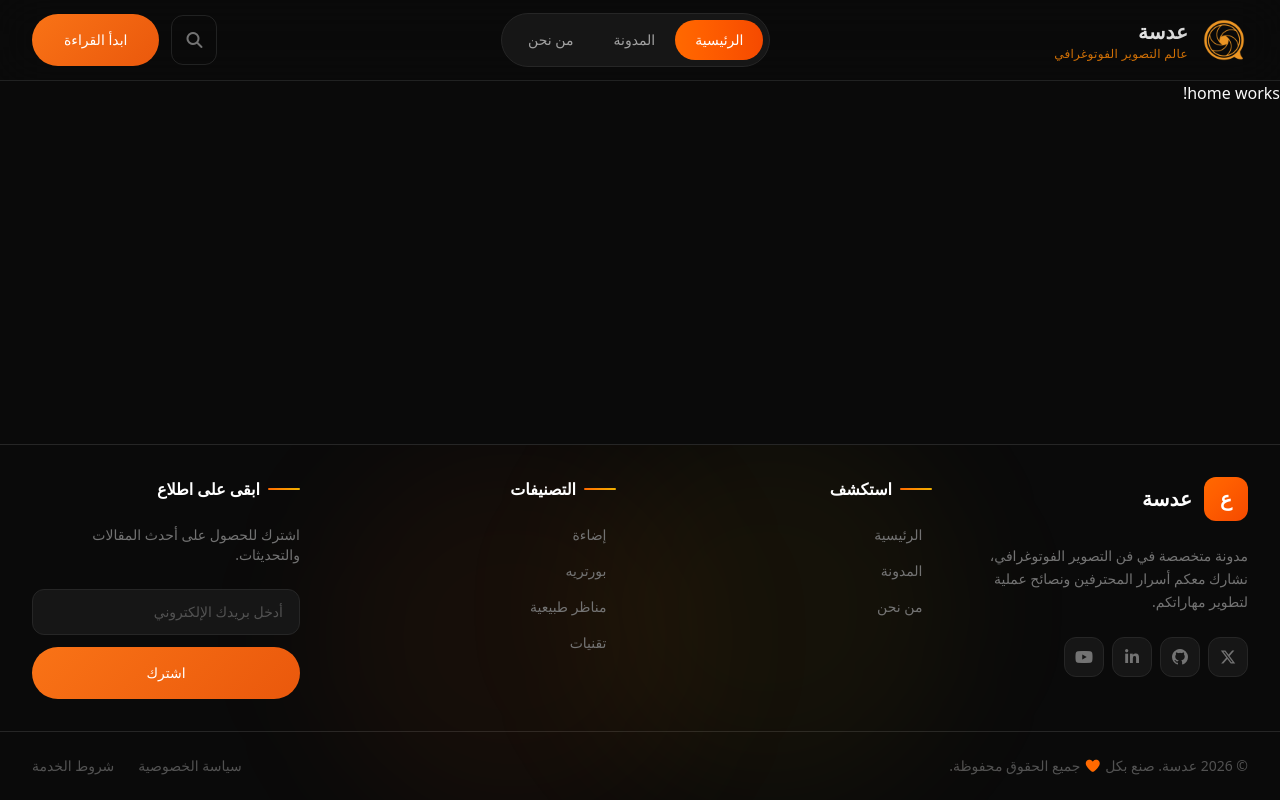
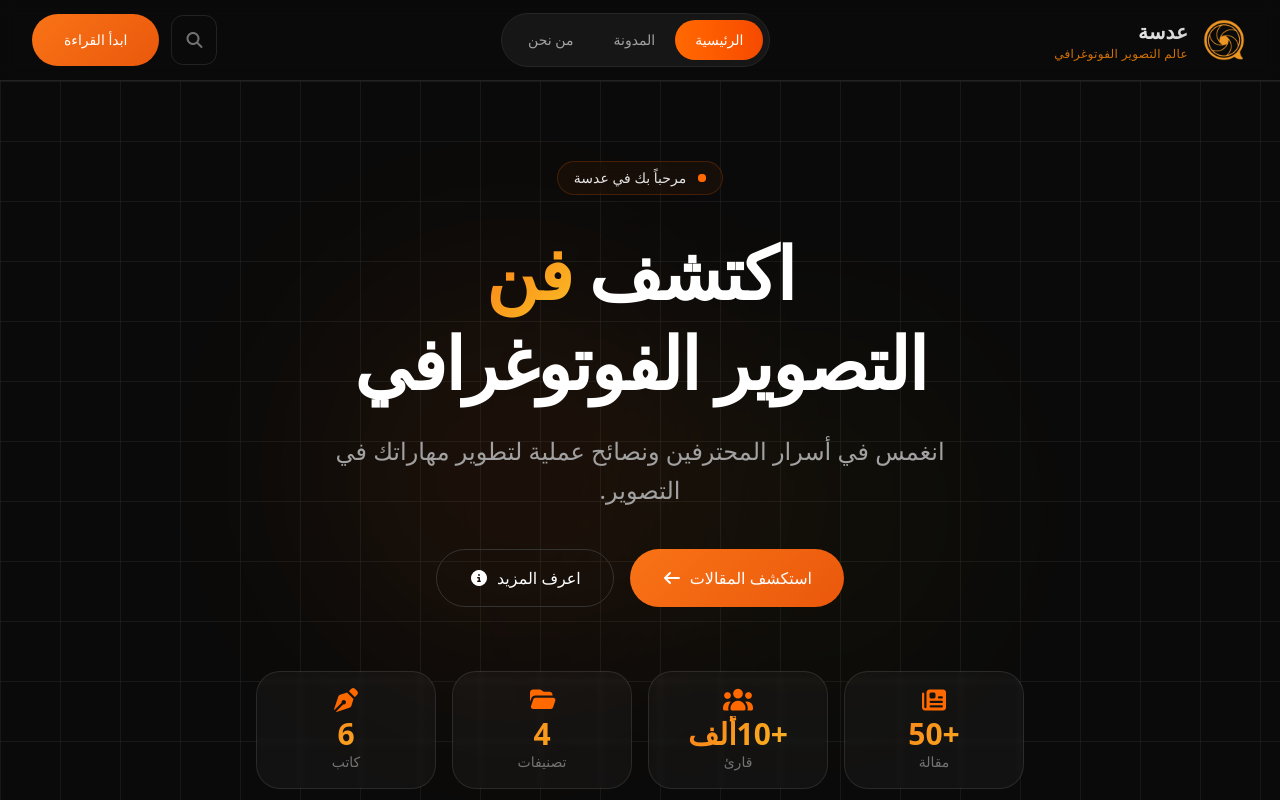
Before and after one commit to Kerolos2000/adasa, an Angular app: page /home in a window 1280 px wide. Shown: the top 800 px of the page. Built offline with nearby package versions, Linux system fonts and the light colour scheme.

Commit message:
feat: 🎸 Add Hero Section in Home Page

```diff
--- a/src/app/app.routes.ts
+++ b/src/app/app.routes.ts
@@ -8,7 +8,7 @@ export const routes: Routes = [
   },
   {
     path: 'home',
-    loadComponent: () => import('./features/home/home.component').then((m) => m.HomeComponent),
+    loadComponent: () => import('./features/home/page/home.component').then((m) => m.HomeComponent),
     title: 'عدسة - عالم التصوير',
   },
   {
--- a/src/app/features/home/home.component.html
+++ /dev/null
@@ -1 +0,0 @@
-<p>home works!</p>
--- /dev/null
+++ b/src/app/features/home/page/home.component.html
@@ -0,0 +1 @@
+<app-hero-section />
--- a/src/app/features/home/home.component.ts
+++ b/src/app/features/home/page/home.component.ts
@@ -1,10 +1,11 @@
 import { CommonModule } from '@angular/common';
 import { Component } from '@angular/core';
 import { RouterModule } from '@angular/router';
+import { HeroSectionComponent } from '../sections/hero-section/hero-section.component';
 
 @Component({
   selector: 'app-home',
-  imports: [CommonModule, RouterModule],
+  imports: [CommonModule, RouterModule, HeroSectionComponent],
   templateUrl: './home.component.html',
 })
 export class HomeComponent {}
--- /dev/null
+++ b/src/app/features/home/sections/hero-section/hero-section.component.html
@@ -0,0 +1,39 @@
+<section class="relative">
+  <app-background-grid />
+
+  <div class="relative max-w-7xl mx-auto px-4 sm:px-6 lg:px-8 py-20">
+    <div class="text-center max-w-4xl mx-auto">
+      <app-section-label label="مرحباً بك في عدسة"></app-section-label>
+
+      <h1 class="text-5xl md:text-6xl lg:text-7xl font-bold text-white mb-6 leading-tight tracking-tight">
+        اكتشف <span class="gradient-text">فن</span><br>التصوير الفوتوغرافي
+      </h1>
+
+      <p class="text-xl md:text-2xl text-neutral-400 mb-10 max-w-2xl mx-auto leading-relaxed">
+        انغمس في أسرار المحترفين ونصائح عملية لتطوير مهاراتك في التصوير.
+      </p>
+
+      <div class="flex flex-col sm:flex-row justify-center gap-4 mb-16">
+        @for (btn of buttons; track btn.href) {
+        <a [href]="btn.href"
+          class="{{ btn.type === 'main' ? 'main-btn' : 'secondary-btn' }} inline-flex items-center justify-center gap-2 group"
+          data-discover="true">
+          <span>{{ btn.label }}</span>
+          <i
+            class="fa-solid {{ btn.icon }} {{ btn.rotate ? 'rotate-180 group-hover:-translate-x-1 transition-transform' : '' }}"></i>
+        </a>
+        }
+      </div>
+
+      <div class="grid grid-cols-2 md:grid-cols-4 gap-4 max-w-3xl mx-auto">
+        @for (stat of stats; track stat.value) {
+        <div class="glass-card p-4 hover:scale-105 transition-transform duration-300 animate-delay-[{{stat.delay}}ms]">
+          <i class="fa-solid {{ stat.icon }} text-2xl text-orange-500 mb-1"></i>
+          <p class="text-2xl md:text-3xl font-bold gradient-text">{{ stat.value }}</p>
+          <p class="text-neutral-500 text-sm">{{ stat.label }}</p>
+        </div>
+        }
+      </div>
+    </div>
+  </div>
+</section>
--- /dev/null
+++ b/src/app/features/home/sections/hero-section/hero-section.component.ts
@@ -0,0 +1,37 @@
+import { Component } from '@angular/core';
+import { BackgroundGridComponent } from '../../../../shared/components/background-grid/background-grid.component';
+import { SectionLabelComponent } from '../../../../shared/components/section-label/section-label.component';
+
+interface HeroButton {
+  label: string;
+  icon?: string;
+  href: string;
+  type: 'main' | 'secondary';
+  rotate?: boolean;
+}
+
+interface HeroStat {
+  icon: string;
+  value: string;
+  label: string;
+  delay: number;
+}
+
+@Component({
+  selector: 'app-hero-section',
+  imports: [BackgroundGridComponent, SectionLabelComponent],
+  templateUrl: './hero-section.component.html',
+})
+export class HeroSectionComponent {
+  buttons: HeroButton[] = [
+    { label: 'استكشف المقالات', href: '/blog', type: 'main', icon: 'fa-arrow-right', rotate: true },
+    { label: 'اعرف المزيد', href: '/about', type: 'secondary', icon: 'fa-circle-info' },
+  ];
+
+  stats: HeroStat[] = [
+    { icon: 'fa-newspaper', value: '+50', label: 'مقالة', delay: 0 },
+    { icon: 'fa-users', value: '+10ألف', label: 'قارئ', delay: 100 },
+    { icon: 'fa-folder-open', value: '4', label: 'تصنيفات', delay: 200 },
+    { icon: 'fa-pen-nib', value: '6', label: 'كاتب', delay: 300 },
+  ];
+}
--- a/src/app/features/not-found/not-found.component.html
+++ b/src/app/features/not-found/not-found.component.html
@@ -21,11 +21,11 @@
     </p>
 
     <div class="flex gap-4 mb-10">
-      <a routerLink="/" class="btn-main">
+      <a routerLink="/" class="main-btn">
         <i class="fa-solid fa-house"></i>
         الذهاب للرئيسية
       </a>
-      <a routerLink="/blog" class="btn-secondary">
+      <a routerLink="/blog" class="secondary-btn">
         <i class="fa-regular fa-file-lines"></i>
         تصفح المقالات
       </a>
--- a/src/app/layout/footer/footer.component.html
+++ b/src/app/layout/footer/footer.component.html
@@ -82,7 +82,7 @@
         <form class="space-y-3">
           <input type="email" placeholder="أدخل بريدك الإلكتروني"
             class="w-full px-4 py-3 bg-[#161616] border border-[#262626] rounded-xl text-sm text-white placeholder-neutral-600 focus:border-orange-500 focus:ring-1 focus:ring-orange-500 outline-none transition">
-          <button class="w-full btn-main text-sm">اشترك</button>
+          <button class="w-full main-btn text-sm">اشترك</button>
         </form>
       </section>
     </div>
--- a/src/app/layout/nav/nav.component.html
+++ b/src/app/layout/nav/nav.component.html
@@ -1,4 +1,4 @@
-<nav class="sticky top-0 z-50 backdrop-blur-xl border-b">
+<nav class="sticky top-0 z-50 backdrop-blur-sm border-b">
   <div class="mx-auto max-w-7xl px-4 sm:px-6 lg:px-8 flex h-20 items-center justify-between">
     <a routerLink="/" class="group flex items-center gap-3">
       <div
@@ -28,7 +28,7 @@
         class="rounded-xl border p-3 text-neutral-500 transition hover:border-[#262626] hover:bg-[#161616] hover:text-orange-500">
         <i class="fa-solid fa-magnifying-glass"></i>
       </button>
-      <a routerLink="/blog" class="btn-main text-sm">ابدأ القراءة</a>
+      <a routerLink="/blog" class="main-btn text-sm">ابدأ القراءة</a>
     </div>
 
     <button (click)="toggleMenu()"
@@ -47,7 +47,7 @@
         {{ link.label }}
       </a>
       }
-      <a routerLink="/blog" (click)="isMenuOpen = false" class="btn-main text-sm">ابدأ القراءة</a>
+      <a routerLink="/blog" (click)="isMenuOpen = false" class="main-btn text-sm">ابدأ القراءة</a>
     </div>
   </div>
 </nav>
--- a/src/styles.css
+++ b/src/styles.css
@@ -35,7 +35,24 @@
   }
 }
 
-.btn-main {
+::-webkit-scrollbar {
+  width: 8px;
+}
+
+::-webkit-scrollbar-thumb {
+  background: #333;
+  border-radius: 4px;
+}
+::-webkit-scrollbar-thumb:hover {
+  background: #f97316;
+}
+
+/* Hide router-outlet element to prevent layout issues */
+router-outlet {
+  display: none;
+}
+
+.main-btn {
   display: inline-flex;
   cursor: pointer;
   color: white;
@@ -49,14 +66,13 @@
   font-weight: 500;
   text-decoration: none;
 }
-
-.btn-main:hover {
+.main-btn:hover {
   color: white;
   background: linear-gradient(135deg, #ea580c, #f97316);
   transform: translateY(-1px);
 }
 
-.btn-secondary {
+.secondary-btn {
   display: inline-flex;
   cursor: pointer;
   color: white;
@@ -71,15 +87,23 @@
   font-weight: 500;
   text-decoration: none;
 }
-
-.btn-secondary:hover {
+.secondary-btn:hover {
   color: #f97316;
-  background: rgba(249, 115, 22, 0.1);
+  background: #f973161a;
   border-color: #f97316;
   transform: translateY(-1px);
 }
 
-/* Hide router-outlet element to prevent layout issues */
-router-outlet {
-  display: none;
+.glass-card {
+  border-radius: var(--radius-3xl);
+  backdrop-filter: blur(2px);
+  background: #ffffff09;
+  border: 1px solid #ffffff1a;
 }
+
+.gradient-text {
+  -webkit-text-fill-color: transparent;
+  background: linear-gradient(135deg, #f97316, #fbbf24);
+  -webkit-background-clip: text;
+  background-clip: text;
+}
```
